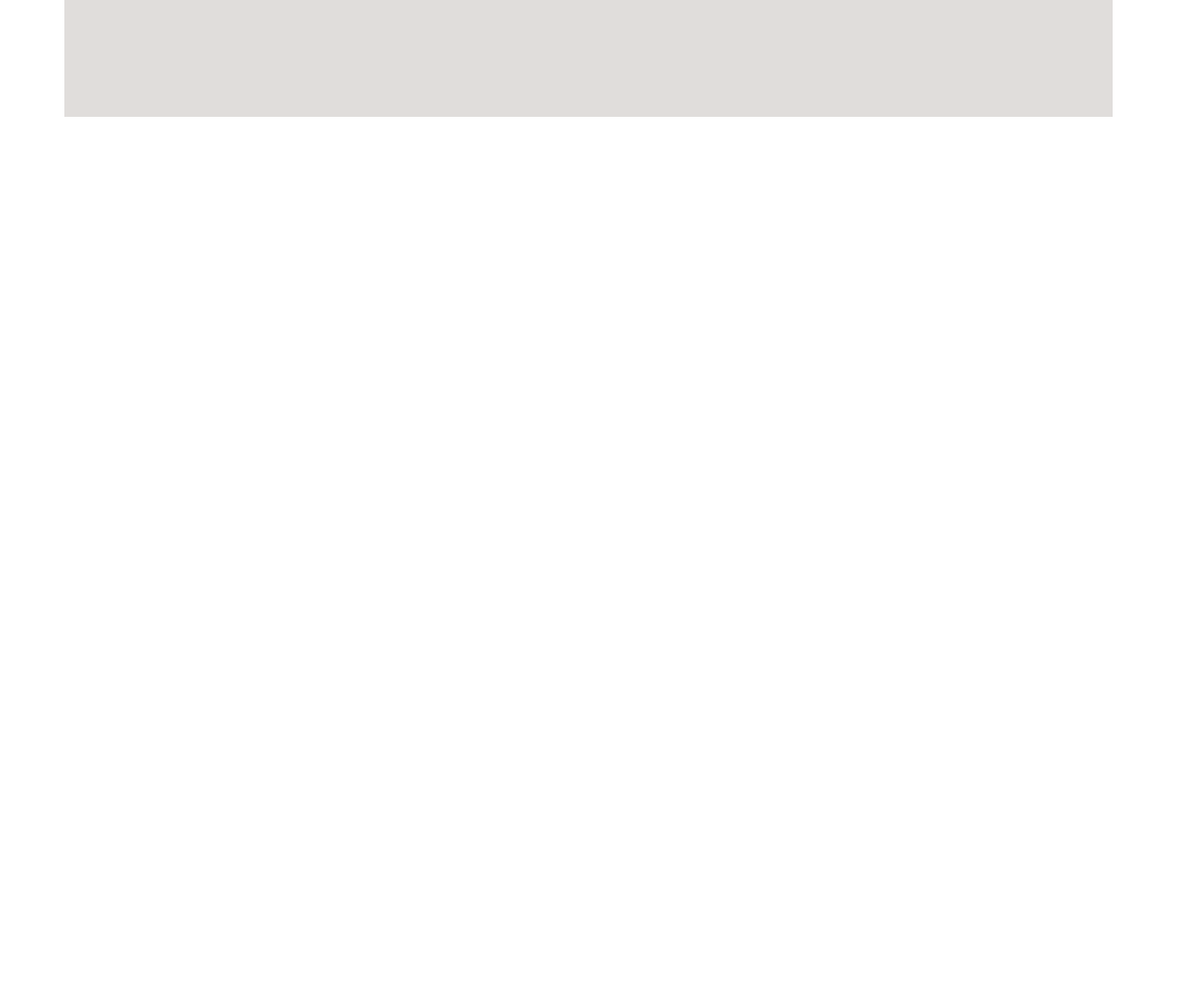
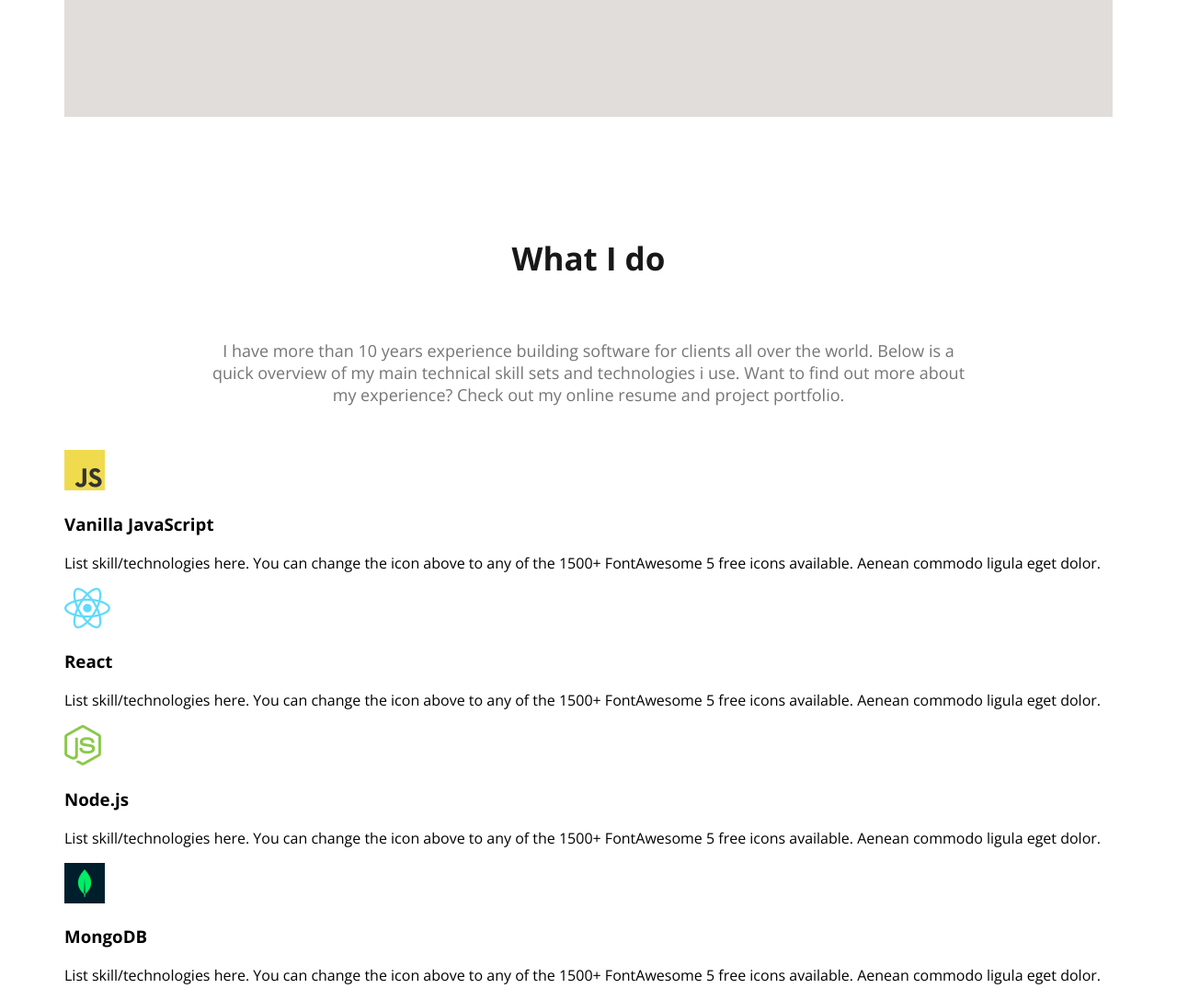
Before and after one commit to shihab027/webdeveloper-portfolio, a plain HTML site: page index.html in a window 1280 px wide. Shown: the part 1364-2451 px from the top of the page at 92% size. Before the commit the page ends 1621 px from the top, so only its background shows below. Drawn offline with nearby package versions, Linux system fonts and the light colour scheme.

Commit message:
added skill section

```diff
--- a/index.html
+++ b/index.html
@@ -60,6 +60,35 @@
         </div>
     </div>
 </section>
+
+<section>
+<!-- what i do section start -->
+<h3 class="section-title">What I do</h3>
+<p id="what-i-do-description" class="section-description">I have more than 10 years experience building software for clients all over the world. Below is a quick overview of my main technical skill sets and technologies i use. Want to find out more about my experience? Check out my online resume and project portfolio.</p>
+<div class="skills-container">
+    <!-- .skill*4>img+h3.skill-title+p.skill-description -->
+    <div class="skill">
+        <img src="images/icons/js.png" alt="">
+        <h3 class="skill-title">Vanilla JavaScript</h3>
+        <p class="skill-description">List skill/technologies here. You can change the icon above to any of the 1500+ FontAwesome 5 free icons available. Aenean commodo ligula eget dolor.</p>
+    </div>
+    <div class="skill">
+        <img src="images/icons/react.png" alt="">
+        <h3 class="skill-title">React</h3>
+        <p class="skill-description">List skill/technologies here. You can change the icon above to any of the 1500+ FontAwesome 5 free icons available. Aenean commodo ligula eget dolor.</p>
+    </div>
+    <div class="skill">
+        <img src="images/icons/nodejs.png" alt="">
+        <h3 class="skill-title">Node.js</h3>
+        <p class="skill-description">List skill/technologies here. You can change the icon above to any of the 1500+ FontAwesome 5 free icons available. Aenean commodo ligula eget dolor.</p>
+    </div>
+    <div class="skill">
+        <img src="images/icons/mongo.png" alt="">
+        <h3 class="skill-title">MongoDB</h3>
+        <p class="skill-description">List skill/technologies here. You can change the icon above to any of the 1500+ FontAwesome 5 free icons available. Aenean commodo ligula eget dolor.</p>
+    </div>
+</div>
+</section>
    </main>
    <footer>
 
--- a/styles/portfolio.css
+++ b/styles/portfolio.css
@@ -105,3 +105,6 @@ main{
   .about-info{
    text-align: center;
   }
+  #what-i-do-description{
+   padding: 30px 150px;
+  }
```
